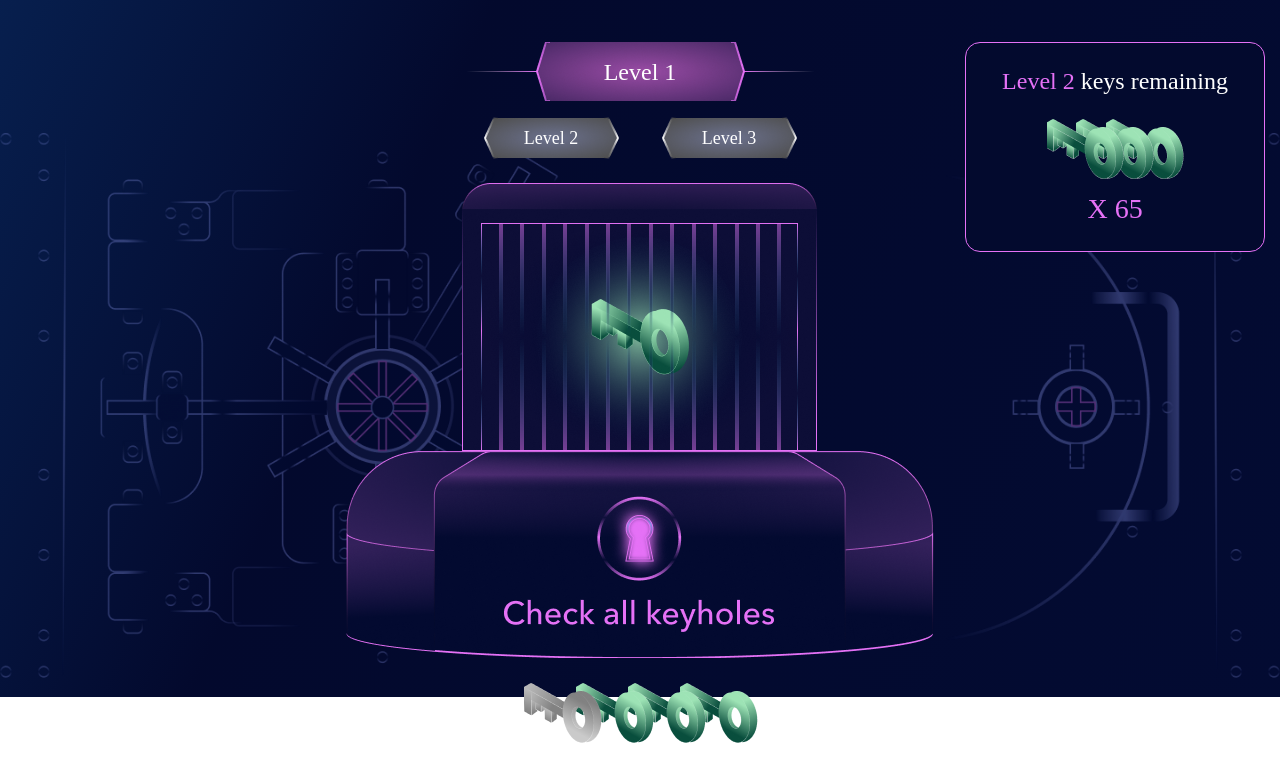
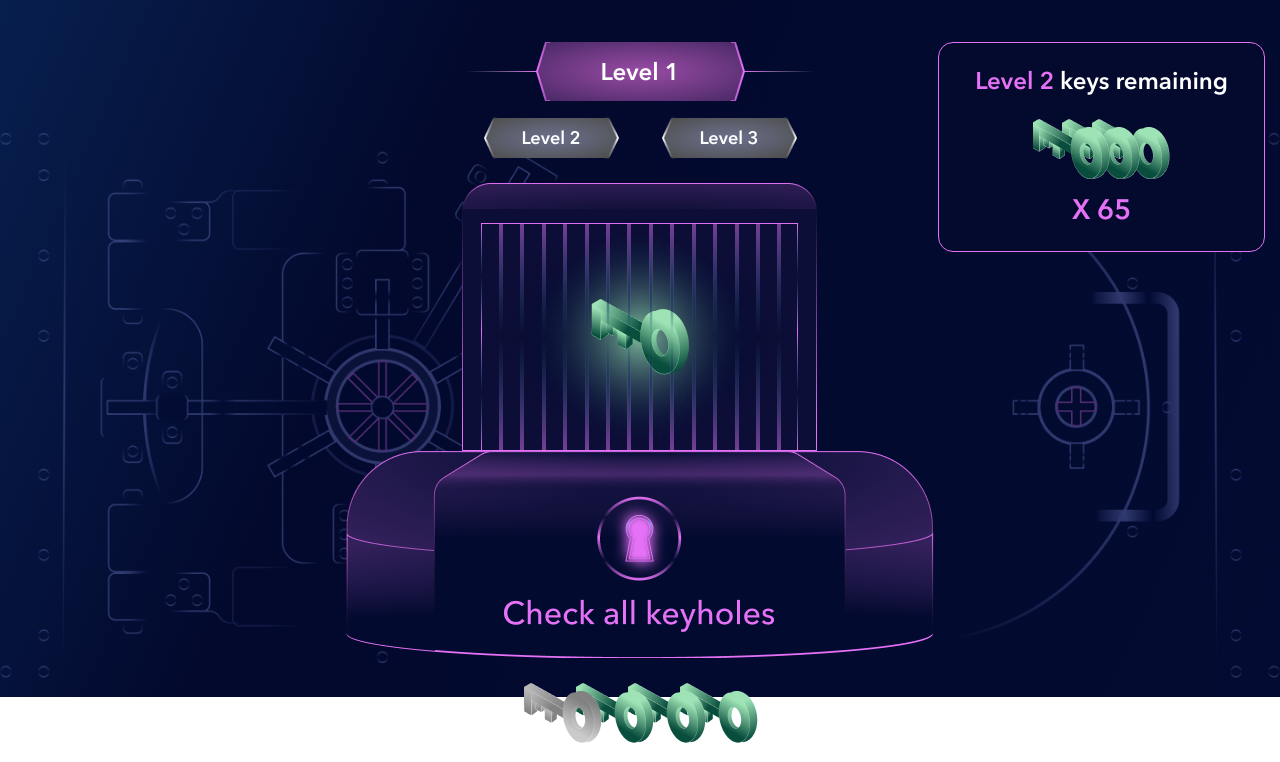
Before and after one commit to lznval/test-key, a plain HTML site: page index.html in a window 1280 px wide. Shown: the part 103-865 px from the top of the page. Drawn offline with Linux system fonts and the light colour scheme; the site is published under a folder, as on GitHub Pages, so addresses that start at the root find nothing.

Commit message:
Update style.css

```diff
--- a/style.css
+++ b/style.css
@@ -39,13 +39,13 @@ img{vertical-align: top;max-width: 100%}
 /*Fonts*/
 @font-face {
 font-family: "Avenir Next Cyr";
-src: url("/avenirnextcyr-demi.ttf") format("truetype");
+src: url("./avenirnextcyr-demi.ttf") format("truetype");
     font-style: normal;
     font-weight: normal;
 }
 @font-face {
     font-family: "Avenir Next CyrMedium";
-    src: url("/avenirnextcyr-medium.ttf") format("truetype");
+    src: url("./avenirnextcyr-medium.ttf") format("truetype");
     font-style: normal;
     font-weight: normal;
 }
```
